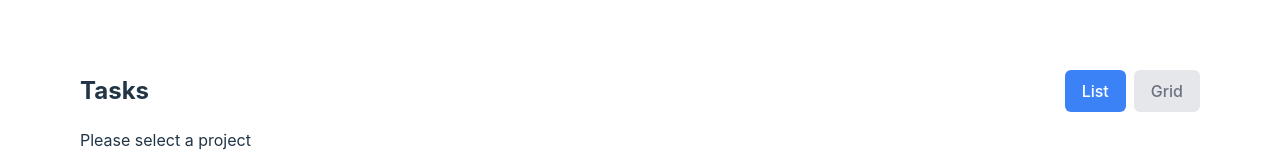
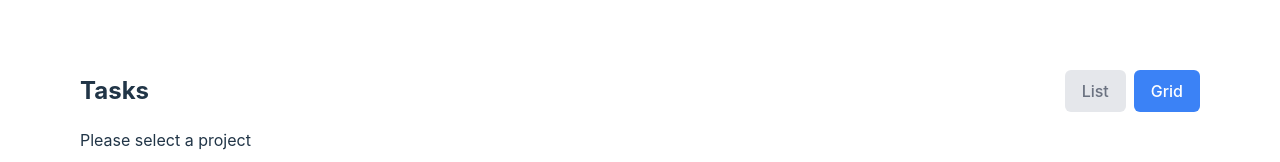
Before and after one commit to bsameluk/TaskList-Web, a React (Vite) app: page / in a window 1280 px wide. Shown: the part 138-300 px from the top of the page. Built offline with nearby package versions, Linux system fonts and the light colour scheme; no server answers.

Commit message:
update UI

```diff
--- a/src/apollo.ts
+++ b/src/apollo.ts
@@ -1,6 +1,37 @@
-import { ApolloClient, InMemoryCache } from '@apollo/client';
+import { InMemoryCache, ApolloClient, HttpLink, split } from '@apollo/client';
+import { getMainDefinition } from '@apollo/client/utilities';
+// import { GraphQLWsLink } from '@apollo/client/link/subscriptions';
+// import { createClient } from "graphql-ws";
 
-export const client = new ApolloClient({
-  uri: 'http://localhost:3000/graphql',
-  cache: new InMemoryCache()
+// const httpLink = new HttpLink({
+//   uri: "http://localhost:3000/graphql",
+// });
+
+// const wsLink = new GraphQLWsLink(createClient({
+//   url: 'ws://localhost:3000/cable',
+//   options: {
+//     reconnect: true,
+//   },
+// }));
+
+// const splitLink = split(
+//   ({ query }) => {
+//     const definition = getMainDefinition(query);
+//     return definition.kind === "OperationDefinition" && definition.operation === "subscription";
+//   },
+//   wsLink,
+//   httpLink
+// );
+
+const client = new ApolloClient({
+  link: new HttpLink({
+    uri: "http://localhost:3000/graphql",
+  }),
+  cache: new InMemoryCache(),
+  defaultOptions: {
+    watchQuery: { fetchPolicy: "no-cache" },
+    query: { fetchPolicy: "no-cache" },
+  },
 });
+
+export default client;
--- a/src/index.css
+++ b/src/index.css
@@ -81,6 +81,7 @@ button:focus-visible {
 }
 .list-items {
   display: flex;
+  flex-wrap: wrap;
   gap: 15px;
 }
 .item {
--- a/src/main.tsx
+++ b/src/main.tsx
@@ -2,10 +2,10 @@ import './index.css'
 import App from './App.tsx'
 import { createRoot } from 'react-dom/client'
 import { ApolloProvider } from '@apollo/client'
-import { client } from "./apollo.ts";
+import client from "./apollo.ts";
 
 createRoot(document.getElementById('root')!).render(
   <ApolloProvider client={client}>
     <App />
-  </ApolloProvider>,
+  </ApolloProvider>
 )
--- a/src/modules/Projects/components/TasksList.tsx
+++ b/src/modules/Projects/components/TasksList.tsx
@@ -1,19 +1,24 @@
 import { useState } from "react";
-import { Project } from "../types"
+import { TaskData } from "../types"
 import ListView from "./TasksViews/ListView";
 import GridView from "./TasksViews/GridView";
 
+interface TasksListProps {
+  tasksLoading: boolean;
+  tasksData?: TaskData;
+}
 interface ViewModeComponentProps {
   viewMode: 'grid' | 'list';
   setViewMode: (viewMode: 'grid' | 'list') => void;
 }
 interface TaskItemsProps {
-  project: Project | null;
+  tasksLoading: boolean;
+  tasksData?: TaskData;
   viewMode: 'grid' | 'list';
 }
 
-const TasksList: React.FC<{ project: Project | null }> = ({ project }) => {
-  const [viewMode, setViewMode] = useState<'grid' | 'list'>('list');
+const TasksList: React.FC<TasksListProps> = ({ tasksLoading, tasksData }) => {
+  const [viewMode, setViewMode] = useState<'grid' | 'list'>('grid');
 
   return (
     <div className='tasks-list'>
@@ -21,7 +26,7 @@ const TasksList: React.FC<{ project: Project | null }> = ({ project }) => {
         <h2 className='text-2xl font-bold'>Tasks</h2>
         <ViewModeComponent viewMode={viewMode} setViewMode={setViewMode} />
       </div>
-      <TaskItems project={project} viewMode={viewMode} />
+      <TaskItems tasksLoading={tasksLoading} tasksData={tasksData} viewMode={viewMode} />
     </div>
   )
 }
@@ -45,17 +50,20 @@ const ViewModeComponent: React.FC<ViewModeComponentProps> = ({ viewMode, setView
   )
 }
 
-const TaskItems: React.FC<TaskItemsProps> = ({ project, viewMode }) => {
-  if (!project) return (
+const TaskItems: React.FC<TaskItemsProps> = ({ tasksLoading, tasksData, viewMode }) => {
+  if (!tasksData) return (
     <div>Please select a project</div>
   );
-  if (project.tasks.length === 0) return (
+  if (tasksLoading) return (
+    <div>Loading...</div>
+  );
+  if (tasksData?.tasks.length === 0) return (
     <div>No tasks</div>
   );
   return (
     viewMode === 'list'
-      ? <ListView project={project} />
-      : <GridView project={project} />
+      ? <ListView tasks={tasksData?.tasks || []} />
+      : <GridView tasks={tasksData?.tasks || []} />
   )
 }
 
--- a/src/modules/Projects/components/TasksViews/GridView.tsx
+++ b/src/modules/Projects/components/TasksViews/GridView.tsx
@@ -1,9 +1,13 @@
-import { Project } from "../../types";
+import { Task } from "../../types";
 
-const GridView: React.FC<{ project: Project }> = ({ project }) => {
+interface GridViewProps {
+  tasks: Task[];
+}
+
+const GridView: React.FC<GridViewProps> = ({ tasks }) => {
   return (
     <div className='grid grid-cols-1 sm:grid-cols-2 md:grid-cols-3 lg:grid-cols-4 gap-4'>
-      {project.tasks.map((task) => (
+      {tasks.map((task) => (
         <div
           key={task.id}
           onClick={() => {}}
--- a/src/modules/Projects/components/TasksViews/ListView.tsx
+++ b/src/modules/Projects/components/TasksViews/ListView.tsx
@@ -1,9 +1,13 @@
-import { Project } from "../../types";
+import { Task } from "../../types";
 
-const ListView: React.FC<{ project: Project }> = ({ project }) => {
+interface ListViewProps {
+  tasks: Task[];
+}
+
+const ListView: React.FC<ListViewProps> = ({ tasks }) => {
   return (
     <div className="flex flex-col gap-4">
-      {project.tasks.map((task) => (
+      {tasks.map((task) => (
         <div
           key={task.id}
           onClick={() => {}}
--- a/src/modules/Projects/index.tsx
+++ b/src/modules/Projects/index.tsx
@@ -1,13 +1,20 @@
 import { useState } from 'react';
 import { useQuery } from '@apollo/client';
-import { GET_PROJECTS } from './queries';
-import { Project, ProjectsData } from './types';
+import { GET_PROJECTS, GET_TASKS_BY_PROJECT } from './queries';
+import { Project, ProjectsData, TaskData } from './types';
 import ProjectsList from './components/ProjectsList';
 import TasksList from './components/TasksList';
 
 const Projects: React.FC = () => {
+  // State
+  const [selectedProject, setSelectedProject] = useState<Project | null>(null);
+
+  // Queries
   const { loading, data } = useQuery<ProjectsData>(GET_PROJECTS);
-  const [selectedProject, setSelectedProject] = useState<Project | null>(null);
+  const { loading: tasksLoading, data: tasksData } = useQuery<TaskData>(GET_TASKS_BY_PROJECT, {
+    variables: { project_id: selectedProject?.id },
+    skip: !selectedProject?.id
+  });
 
   if (!data && loading) {
     return (
@@ -23,7 +30,10 @@ const Projects: React.FC = () => {
         selectedProject={selectedProject}
         setSelectedProject={setSelectedProject}
       />
-      <TasksList project={selectedProject} />
+      <TasksList
+        tasksLoading={tasksLoading}
+        tasksData={tasksData}
+      />
     </>
   )
 };
--- a/src/modules/Projects/queries.ts
+++ b/src/modules/Projects/queries.ts
@@ -5,10 +5,15 @@ export const GET_PROJECTS = gql`
     projects {
       id
       name
-      tasks {
-        id
-        name
-      }
     }
   }
 `;
+
+export const GET_TASKS_BY_PROJECT = gql`
+  query GetTasksByProject($project_id: String!) {
+    tasks(project_id: $project_id) {
+      id
+      name
+    }
+  }
+`;
--- a/src/modules/Projects/types.tsx
+++ b/src/modules/Projects/types.tsx
@@ -6,9 +6,12 @@ export interface Task {
 export interface Project {
   id: string;
   name: string;
-  tasks: Task[];
 }
 
 export interface ProjectsData {
   projects: Project[];
 }
+
+export interface TaskData {
+  tasks: Task[];
+}
```
Also changed, not shown: 2 other files (tests, documents, lock files or other folders).
